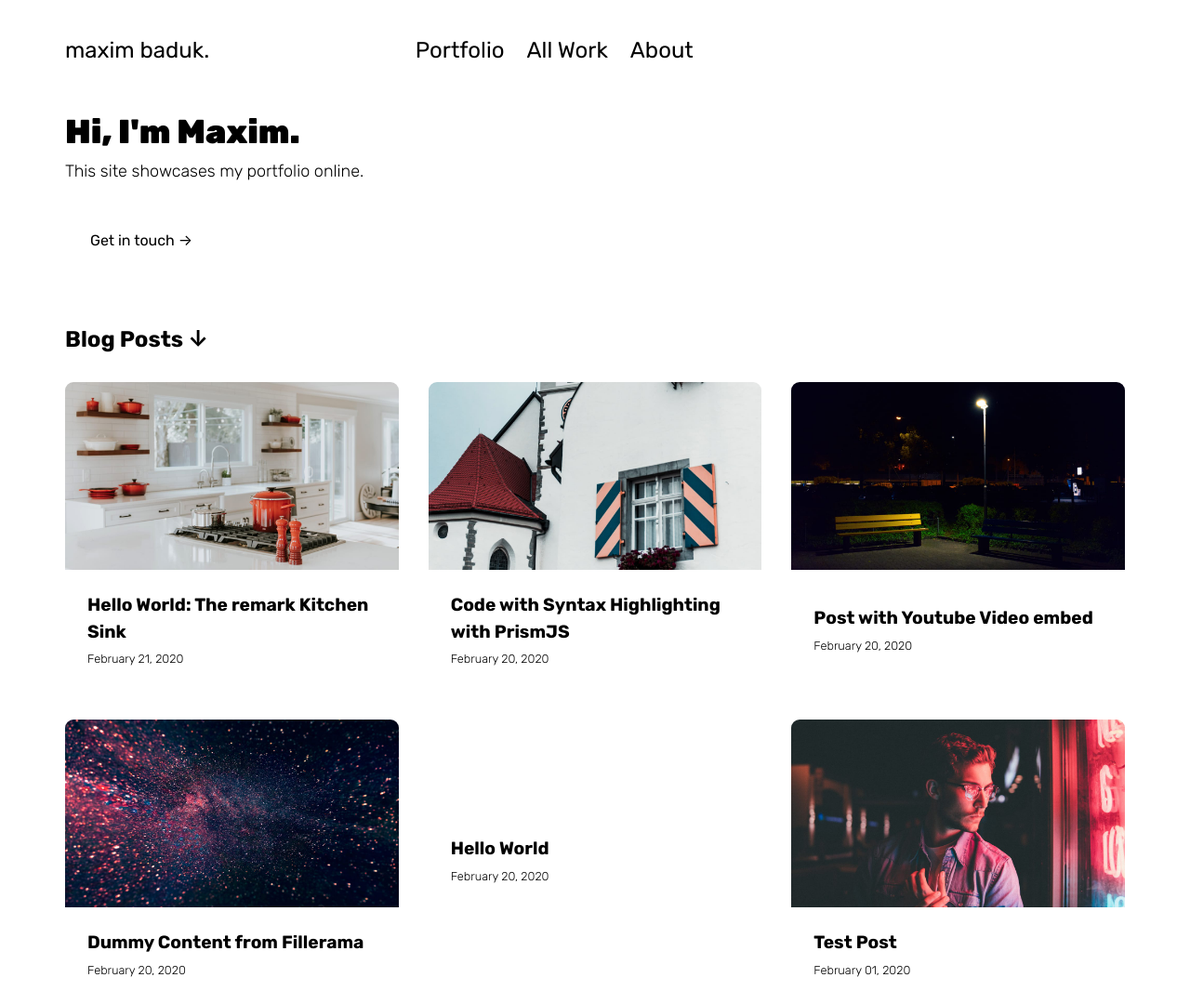
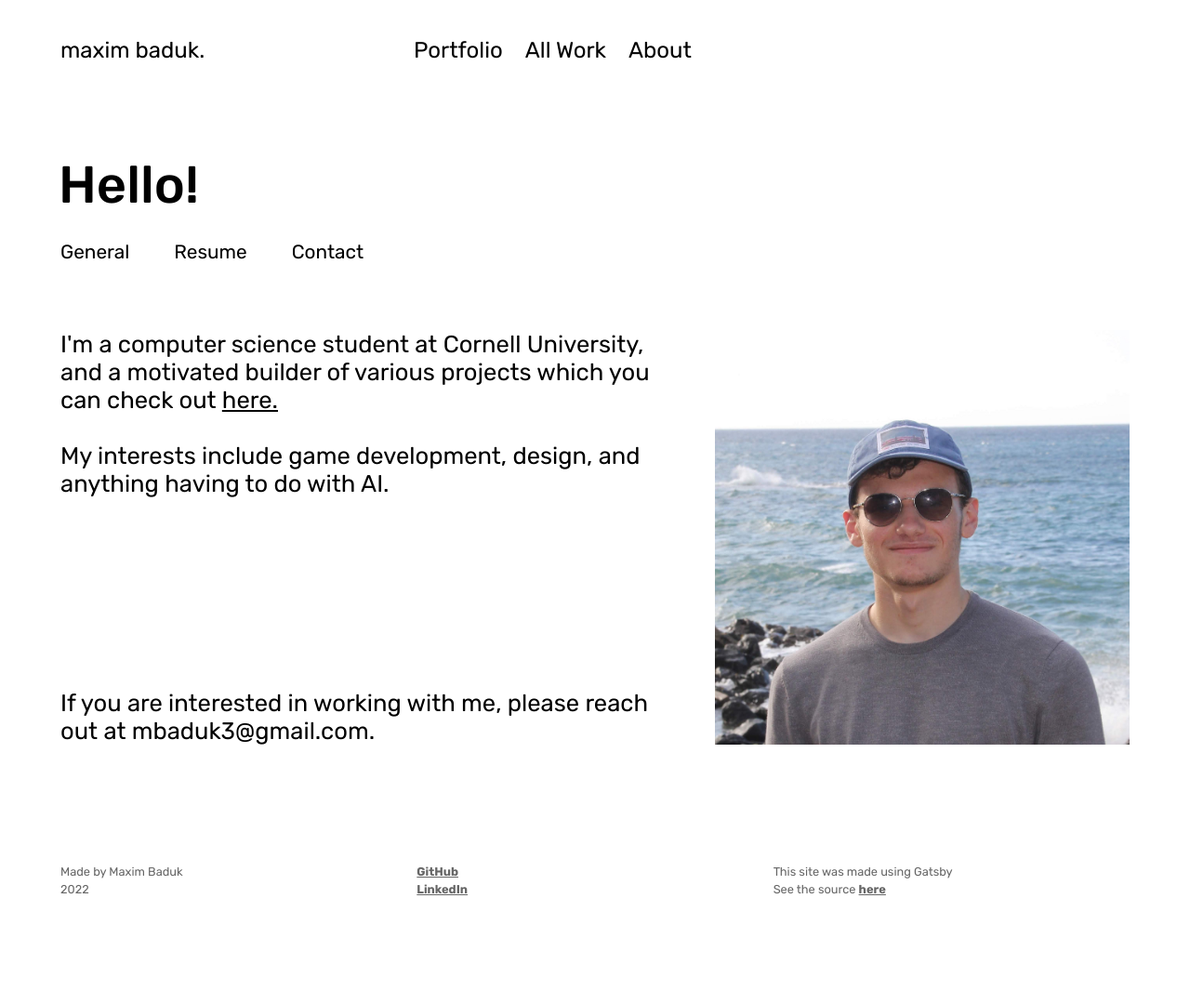
Before and after one commit to mbaduk3/mbaduk3.github.io, a Gatsby site in the folder gatsby-starter-delog/: page / in a window 1280 px wide. Shown: the top 1080 px of the page at 93% size. After the commit the page ends 1013 px from the top, so only its background shows below. Built offline with nearby package versions, Linux system fonts and the light colour scheme; Gatsby itself is replaced by a stand-in of ours.

Commit message:
major updates

```diff
--- a/gatsby-starter-delog/src/components/layout.js
+++ b/gatsby-starter-delog/src/components/layout.js
@@ -17,6 +17,7 @@ export default ({ children }) => {
   )
   return (
     <div className="site-wrapper">
+      <div className="fullview">
         <header className="site-header">
           <div className="site-title">
             <Link to="/">{data.site.siteMetadata.title}</Link>
@@ -24,6 +25,7 @@ export default ({ children }) => {
           <Navigation />
         </header>
         {children}
+      </div>
       <footer className="site-footer">
         <div className="footer-name">
           <p>Made by Maxim Baduk</p>
--- /dev/null
+++ b/gatsby-starter-delog/src/components/sublayout.js
@@ -0,0 +1,27 @@
+import React, { useState } from 'react'
+
+export default (props) => {
+
+    const [activeOptIndex, setOptIndex] = useState(0);
+
+    var opts = props.options.map((opt, i) => {
+        let clsName = activeOptIndex === i ? "sublayout-option-active" : "sublayout-option";
+        let item = <li
+            key={opt.name + "_" +  i}
+            className={clsName}
+            onClick={()=>setOptIndex(i)}>
+                {opt.name}
+            </li>
+        return item;
+    });
+
+    return (
+        <div className="sublayout">
+            <div className="options-box">
+                <h1>{props.pageTitle}</h1>
+                <ul className="sublayout-opts-list">{opts}</ul>
+            </div>
+            {props.children[activeOptIndex].props.children}
+        </div>
+    );
+}
--- a/gatsby-starter-delog/src/pages/index.js
+++ b/gatsby-starter-delog/src/pages/index.js
@@ -3,7 +3,10 @@ import Helmet from 'react-helmet';
 import { graphql } from 'gatsby'
 import Layout from "../components/layout"
 import PostLink from "../components/post-link"
-import HeroHeader from "../components/heroHeader"
+import SubLayout from "../components/sublayout"
+import { Link } from "gatsby"
+import biopic from '../../static/assets/bio-pic.jpeg'
+import resumepdf from '../../static/assets/mb_2020_current — копия.pdf'
 
 const IndexPage = ({
   data: {
@@ -16,6 +19,14 @@ const IndexPage = ({
     .filter(edge => !!edge.node.frontmatter.date) // You can filter your posts based on some criteria
     .map(edge => <PostLink key={edge.node.id} post={edge.node} />)
 
+  const options = [
+    {name: "General", route: "/about/general"},
+    {name: "Resume", route: "about/resume"},
+    {name: "Contact", route: "about/contact"},
+  ]
+
+  console.log(biopic);
+
   return (
     <Layout>
       <Helmet>
@@ -23,11 +34,36 @@ const IndexPage = ({
         <meta name="description" content={site.siteMetadata.description} />
         {null}
       </Helmet>
-      <HeroHeader/>
+      <SubLayout
+        pageRoute={"/about"}
+        pageTitle="Hello!"
+        options={options}>
+          <div className="bio">
+            <div className="bio-text left">
+              <p className="left">I'm a computer science student at Cornell University,
+                and a motivated builder of various projects which
+                you can check out <Link to={"/all_work"}>here.</Link><br/><br/>
+                My interests include game development, design, and anything having to do with AI.<br/><br/>
+              </p>
+              <p style={{"margin-bottom": 0}}>If you are interested in working with me, please reach out at mbaduk3@gmail.com.</p>
+            </div>
+            <img
+              src={biopic}
+              alt="This is me!"
+              className="right"></img>
+          </div>
+          <div className="contact">
+            <p>Contact me at <a href="mb2474@cornell.edu">mb2474@cornell.edu</a></p>
+          </div>
+          <div className="resume">
+            <p>Download a pdf of my resume <a href={resumepdf}>here</a>.</p>
+          </div>
+      </SubLayout>
+      {/* <HeroHeader/>
       <h2>Blog Posts &darr;</h2>
       <div className="grids">
         {Posts}
-      </div>
+      </div> */}
     </Layout>
   )
 }
--- a/gatsby-starter-delog/src/styles/global.scss
+++ b/gatsby-starter-delog/src/styles/global.scss
@@ -5,10 +5,12 @@ html,
 body {
   margin: 0;
   padding: 0;
-  --color-transition-time: 0.3s;
+  --color-transition-time: 0.4s;
 }
 * {
-  margin-top: 0
+  margin-top: 0;
+  box-sizing: border-box;
+  --mobile-max-width: 500px;
 }
 body.light {
   --primary-color: #000000;
@@ -64,7 +66,7 @@ body {
 }
 a {
   color: var(--primary-color);
-  text-decoration: none;
+  text-decoration: underline;
   transition: color var(--color-transition-time);
   &:hover {
     text-decoration: underline;
@@ -73,11 +75,14 @@ a {
 .site-wrapper {
   padding: 40px 0;
   width: 90%;
-  max-width: 1140px;
+  max-width: 1150px;
   margin: 0 auto;
   img {
     max-width: 100%;
   }
+}
+::-webkit-scrollbar {
+  display: none;
 }
 .navigation {
   display: flex;
@@ -106,7 +111,7 @@ a {
   padding-top: 0;
   background: var(--site-header);
   transition: background var(--color-transition-time);
-  margin-bottom: 32px;
+  margin-bottom: 48px;
   font-size: 1.5rem;
   align-items: center;
 }
@@ -266,17 +271,17 @@ a {
 }
 .site-footer {
   display: flex;
+  flex-direction: column;
   justify-content: space-around;
-  margin: 90px 0 16px;
   color: #666;
   line-height: 0.4rem;
   font-size: 0.8rem;
+  margin-top: 130px;
   a {
     font-weight: 700;
   }
   div {
-    width: 32%;
-    margin-right: 2%;
+    margin: 1rem 0;
   }
 }
 .form-container {
@@ -336,6 +341,11 @@ and (min-width: 768px) {
   }
 }
 
+.fullview {
+  min-height: calc(100vh - 35px);
+  margin-bottom: 100px;
+}
+
 
 // theme-changer
 .theme-changer {
@@ -354,87 +364,115 @@ body.light {
 .mode-container {
   width: 24px;
   height: 24px;
-}
-// CSS.gg icons for sun and moon
-.gg-sun {
-  box-sizing: border-box;
-  position: relative;
-  display: block;
-  transform: scale(var(--ggs,1));
-  width: 24px;
-  height: 24px;
-  background:
-    linear-gradient(to bottom,
-        currentColor 4px,transparent 0)
-        no-repeat 5px -6px/2px 6px,
-    linear-gradient(to bottom,
-        currentColor 4px,transparent 0)
-        no-repeat 5px 14px/2px 6px,
-    linear-gradient(to bottom,
-        currentColor 4px,transparent 0)
-        no-repeat -8px 5px/6px 2px,
-    linear-gradient(to bottom,
-        currentColor 4px,transparent 0)
-        no-repeat 14px 5px/6px 2px;
-  border-radius: 100px;
-  box-shadow: inset 0 0 0 2px;
-  border: 6px solid transparent
-}
-.gg-sun::after,
-.gg-sun::before {
-  content: "";
-  display: block;
-  box-sizing: border-box;
-  position: absolute;
-  width: 24px;
-  height: 2px;
-  border-right: 4px solid;
-  border-left: 4px solid;
-  left: -6px;
-  top: 5px
-}
-.gg-sun::before {
-  transform: rotate(-45deg)
-}
-.gg-sun::after {
-  transform: rotate(45deg)
-}
-.gg-moon,
-.gg-moon::after {
-    display: block;
-    box-sizing: border-box;
-    border-radius: 50%
-}
-.gg-moon {
-    overflow: hidden;
-    position: relative;
-    transform: rotate(-135deg) scale(var(--ggs,1));
-    width: 20px;
-    height: 20px;
-    border: 2px solid;
-    border-bottom-color: transparent
-}
-.gg-moon::after {
-    content: "";
-    position: absolute;
-    width: 12px;
-    height: 18px;
-    border: 2px solid transparent;
-    box-shadow: 0 0 0 2px;
-    top: 8px;
-    left: 2px
+  cursor: pointer;
 }
 .theme-toggle {
     box-sizing: border-box;
     width: 21px;
     height: 21px;
+    cursor: pointer;
     background: none;
     border: 4px solid var(--secondary-color);
     border-radius: var(--theme-toggle-border-radius);
-    transition: border-radius 0.4s;
-    transition: border-color var(--color-transition-time);
+    transition: border-radius 0.5s, border-color var(--color-transition-time);
     &:hover {
-      transition: border-color var(--color-transition-time);
+      transition: border-color var(--color-transition-time), border-radius 0.5s;
       border-color: var(--primary-color);
     }
 }
+
+.sublayout {
+  width: 100%;
+  display: grid;
+  gap: 1rem;
+  // grid-template-columns: repeat(auto-fit, minmax(250px, 1fr));
+  grid-template-areas:
+    "options-box"
+    "left-content"
+    "right-content";
+  font-size: 1.6rem;
+  .left {
+    grid-area: left-content;
+  }
+  .right {
+    grid-area: right-content;
+  }
+}
+
+@media (min-width: 500px) {
+  .sublayout {
+    grid-template-columns: 57% 1fr;
+    grid-template-areas:
+      "options-box options-box"
+      "left-content right-content";
+  }
+  .right {
+    padding-left: 2rem;
+  }
+  .site-footer {
+    flex-direction: row;
+  }
+  .site-footer {
+    div {
+      width: 32%;
+      margin: 0;
+      margin-right: 2%;
+    }
+  }
+}
+
+.options-box {
+  display: flex;
+  flex-direction: column;
+  grid-area: options-box;
+  margin: 30px 0;
+  h1 {
+    font-weight: 500;
+    font-size: 3.5rem;
+    margin-left: -2px;
+    margin-bottom: 1.7rem;
+  }
+  ul {
+    padding-left: 0;
+    display: flex;
+    list-style: none;
+  }
+  li {
+    margin-right: 3rem;
+    font-size: 1.3rem;
+  }
+}
+
+.sublayout-option {
+  color: var(--secondary-color);
+  text-decoration: none;
+  cursor: pointer;
+  transition: color var(--color-transition-time);
+  &:hover {
+    transition: color var(--color-transition-time);
+    color: var(--primary-color);
+  }
+  &:last-child {
+    margin-right: 0;
+  }
+}
+
+.sublayout-option-active {
+  color: var(--primary-color);
+  text-decoration: none;
+  cursor: pointer;
+  transition: color var(--color-transition-time);
+  &:hover {
+    transition: color var(--color-transition-time);
+    color: var(--primary-color);
+  }
+  &:last-child {
+    margin-right: 0;
+  }
+}
+
+.bio-text {
+  display: flex;
+  flex-direction: column;
+  justify-content: space-between;
+}
```
Also changed, not shown: gatsby-starter-delog/static/assets/bio-pic.jpeg (added), 1 other file. Lines whose indentation alone changed are shown as unchanged.
